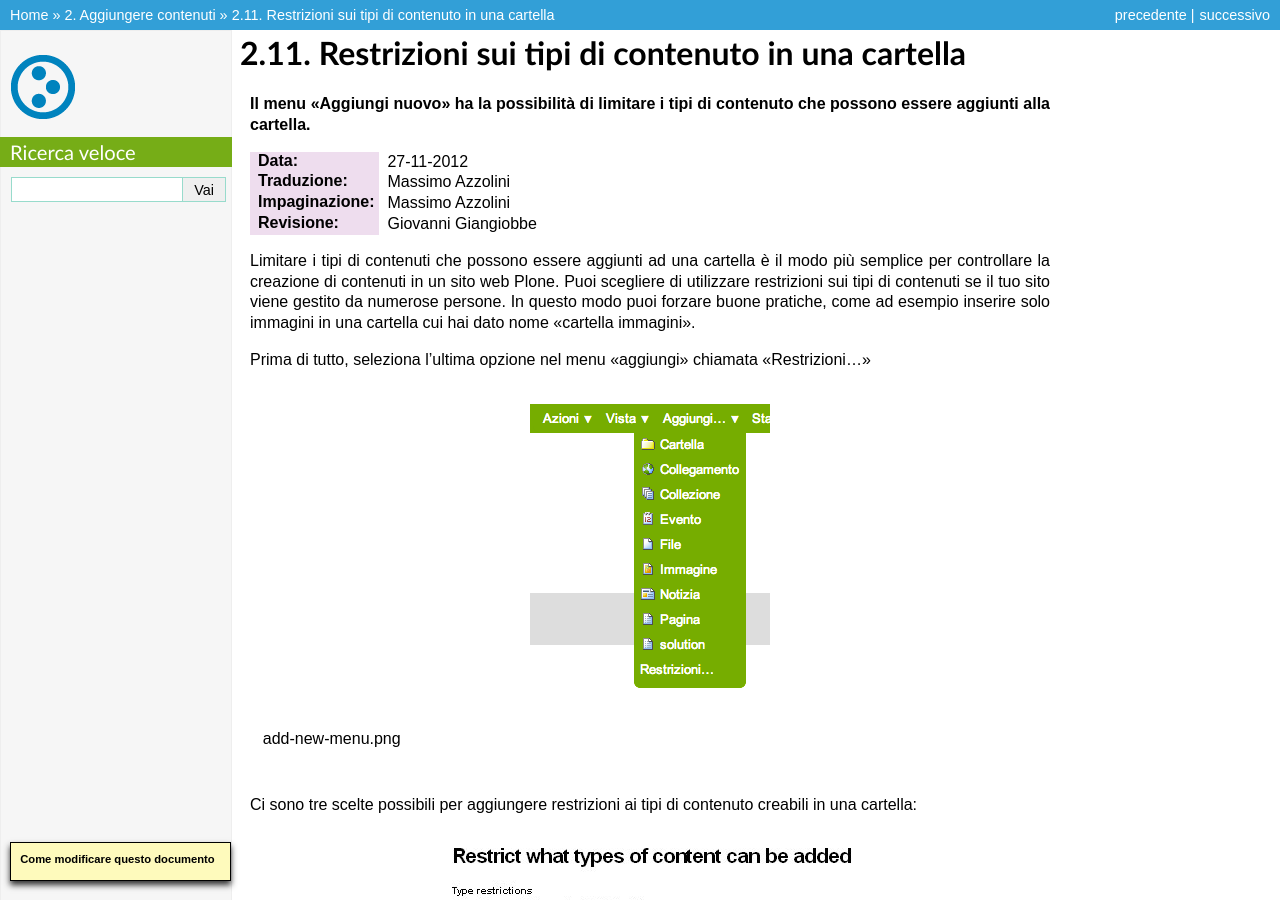
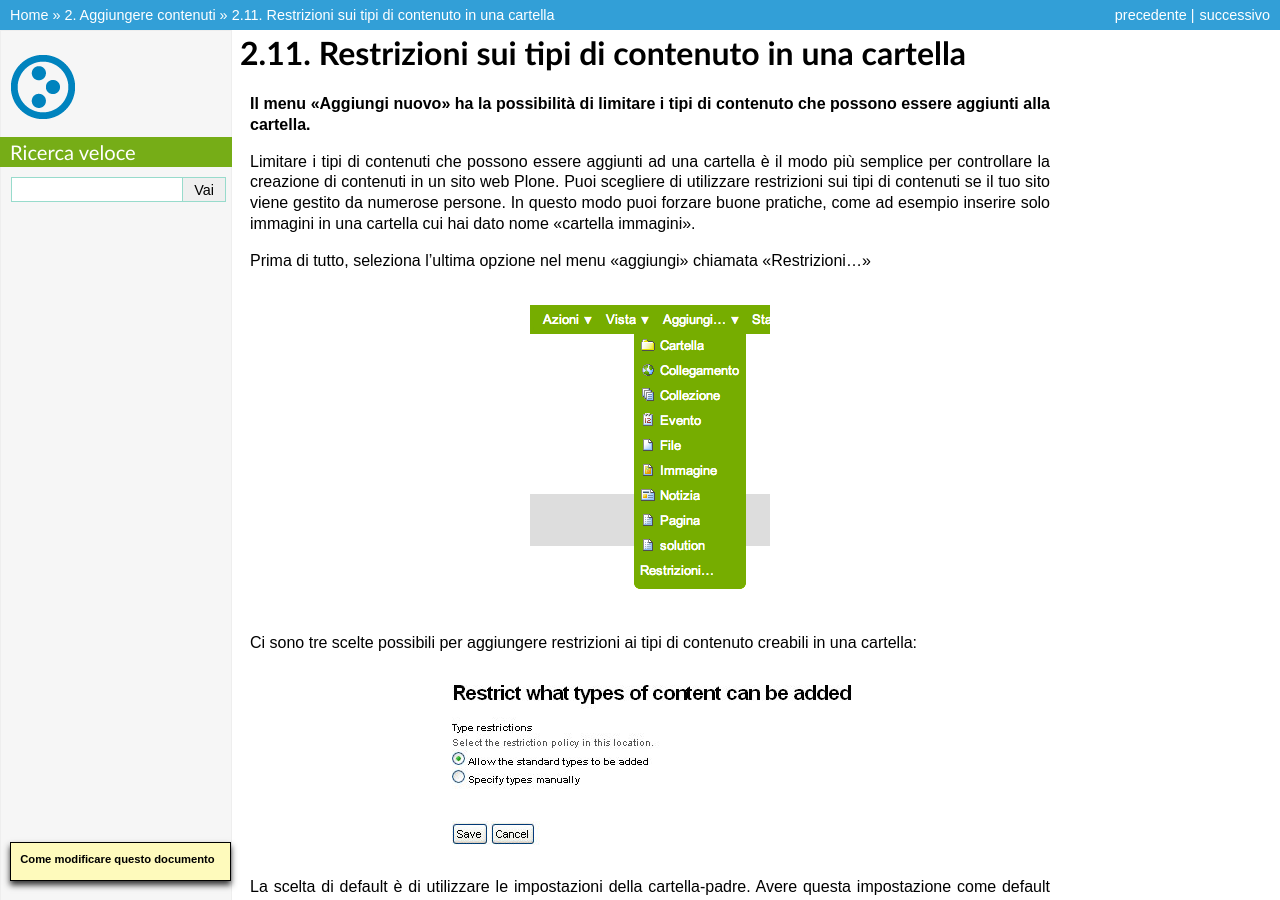
Before and after one commit to plone-it/collective.italiandocumentation, a Sphinx documentation site: the page built from source/adding-content/restricting-types-in-a-folder.rst, in a window 1280 px wide and 900 px high. Built offline with Sphinx 7.4.7, drawn with Linux system fonts in a browser that asks for light colours; pages that are not in the unit, such as notebooks, are missing from menus.

Commit message:
Tolta tabella intestazione

```diff
--- a/source/adding-content/restricting-types-in-a-folder.rst
+++ b/source/adding-content/restricting-types-in-a-folder.rst
@@ -3,11 +3,6 @@ Restrizioni sui tipi di contenuto in una cartella
 
 **Il menu "Aggiungi nuovo" ha la possibilità di limitare i tipi di
 contenuto che possono essere aggiunti alla cartella.**
-
-:Data: 27-11-2012
-:Traduzione: Massimo Azzolini
-:Impaginazione: Massimo Azzolini
-:Revisione: Giovanni Giangiobbe
 
 Limitare i tipi di contenuti che possono essere aggiunti ad una cartella è
 il modo più semplice per controllare la creazione di contenuti in un
@@ -23,13 +18,12 @@ chiamata "Restrizioni..."
    :align: center
    :alt: add-new-menu.png
 
-   add-new-menu.png
 
 Ci sono tre scelte possibili per aggiungere restrizioni ai tipi di contenuto creabili in una cartella:
 
 .. figure:: ../_static/restricttypes.png
    :align: center
-   :alt:
+   :alt: null
 
 La scelta di default è di utilizzare le impostazioni della cartella-padre.
 Avere questa impostazione come default significa che se crei una
```
Also changed, not shown: other parts of source/adding-content/restricting-types-in-a-folder.rst (+1 -1 lines).
